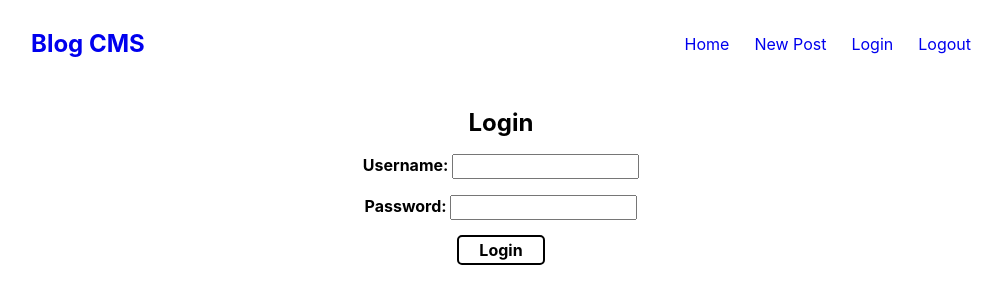
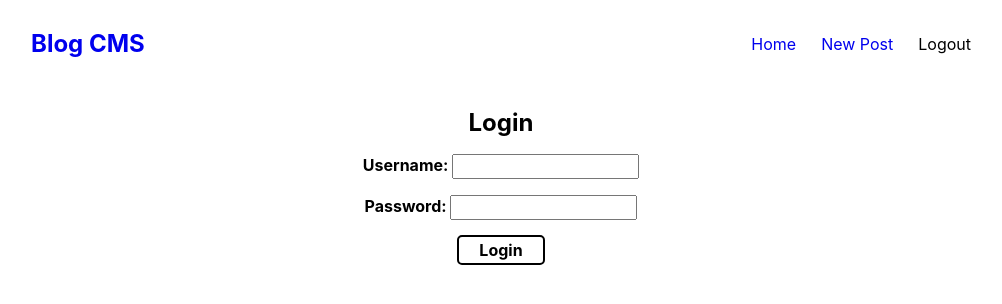
Before and after one commit to kmatic/blog-management, a React (Create React App) app: page /login in a window 1280 px wide. Shown: the top 304 px of the page, without its empty margins (139-1141 px from the left). Built offline with nearby package versions, Linux system fonts and the light colour scheme; sample sign-in values are in the browser's storage.

Commit message:
Logout implementation (clear localstorage)

```diff
--- a/src/App.js
+++ b/src/App.js
@@ -23,7 +23,7 @@ function App() {
   return (
     <Router>
       <Wrapper>
-        <Header />
+        <Header auth={auth} setAuth={setAuth} />
         <Main>
           <Routes>
             <Route path='/' element={<Navigate replace to='/posts' />} />
--- a/src/components/Header.js
+++ b/src/components/Header.js
@@ -1,7 +1,14 @@
 import styled from "styled-components";
 import { Link } from "react-router-dom";
 
-const Header = ({ userAuth }) => {
+const Header = ({ auth, setAuth }) => {
+    const logout = (e) => {
+        e.preventDefault();
+        setAuth(false);
+        localStorage.clear();
+        console.log('sheesh');
+    }
+
     return (
         <header>
             <nav>
@@ -16,12 +23,16 @@ const Header = ({ userAuth }) => {
                         <li>
                             <StyledLink to='/new'>New Post</StyledLink>
                         </li>
-                        <li>
-                            <StyledLink to='/login'>Login</StyledLink>
-                        </li>
-                        <li>
-                            <StyledLink to='/logout'>Logout</StyledLink>
-                        </li>
+                        {!auth && (
+                            <li>
+                                <StyledLink to='/login'>Login</StyledLink>
+                            </li>
+                        )}
+                        {auth && (
+                            <Logout onClick={logout}>
+                                Logout
+                            </Logout>
+                        )}
                     </div>
                 </List>
             </nav>
@@ -54,4 +65,12 @@ const StyledLink = styled(Link)`
     }
 `;
 
+const Logout = styled.button`
+    background: inherit;
+
+    :hover {
+        color: blue;
+    }
+`;
+
 export default Header;
--- a/src/pages/Login.js
+++ b/src/pages/Login.js
@@ -34,11 +34,11 @@ const Login = ({ setAuth }) => {
             <h2>Login</h2>
             <div>
                 <label><b>Username: </b></label>
-                <input type='text' value={username} onChange={(e) => setUsername(e.target.value)}/>
+                <input type='text' value={username} onChange={(e) => setUsername(e.target.value)} required/>
             </div>
             <div>
                 <label><b>Password: </b></label>
-                <input type='password' value={password} onChange={(e) => setPassword(e.target.value)}/>
+                <input type='password' value={password} onChange={(e) => setPassword(e.target.value)} required/>
             </div>
             <Btn><b>Login</b></Btn>
         </Form>
```
